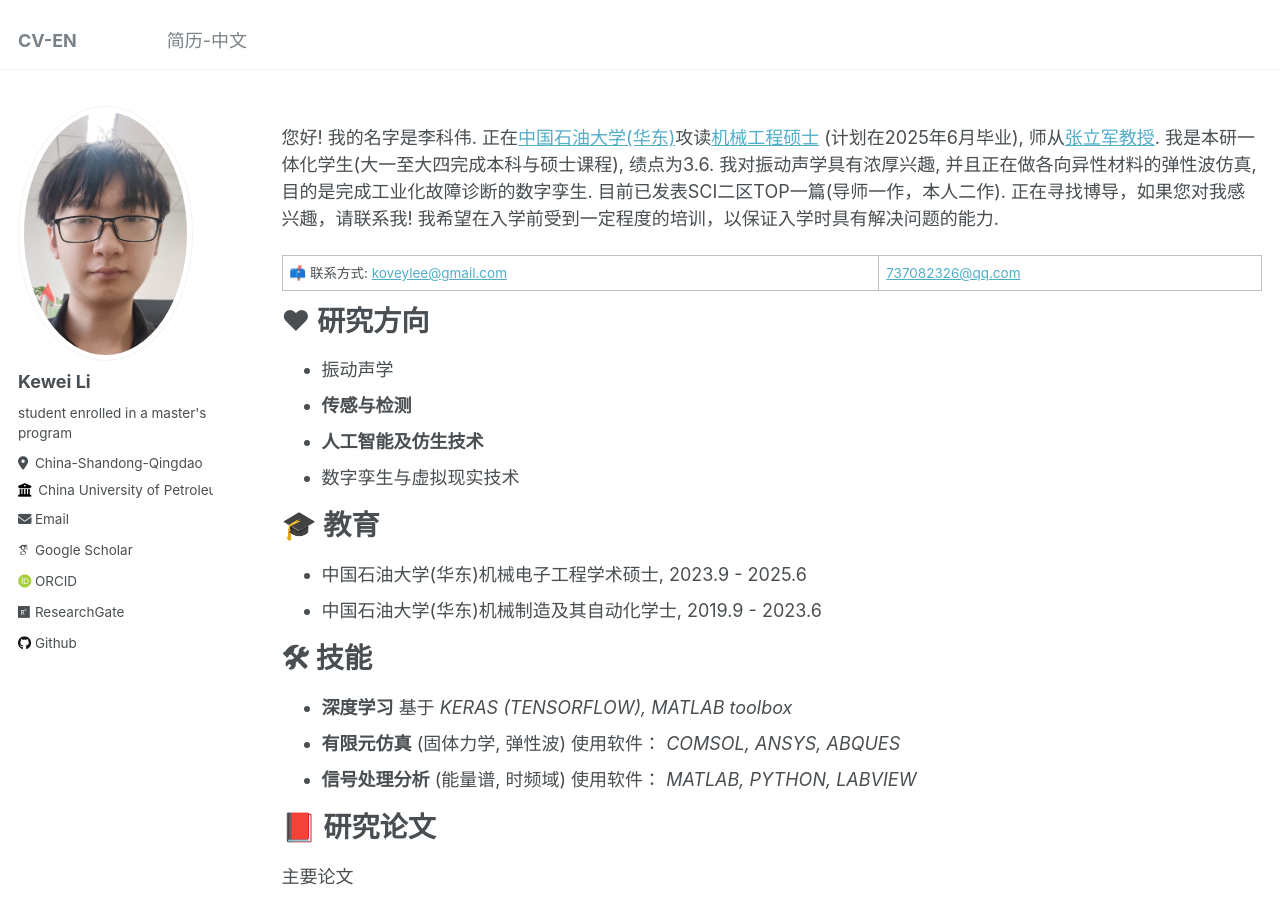
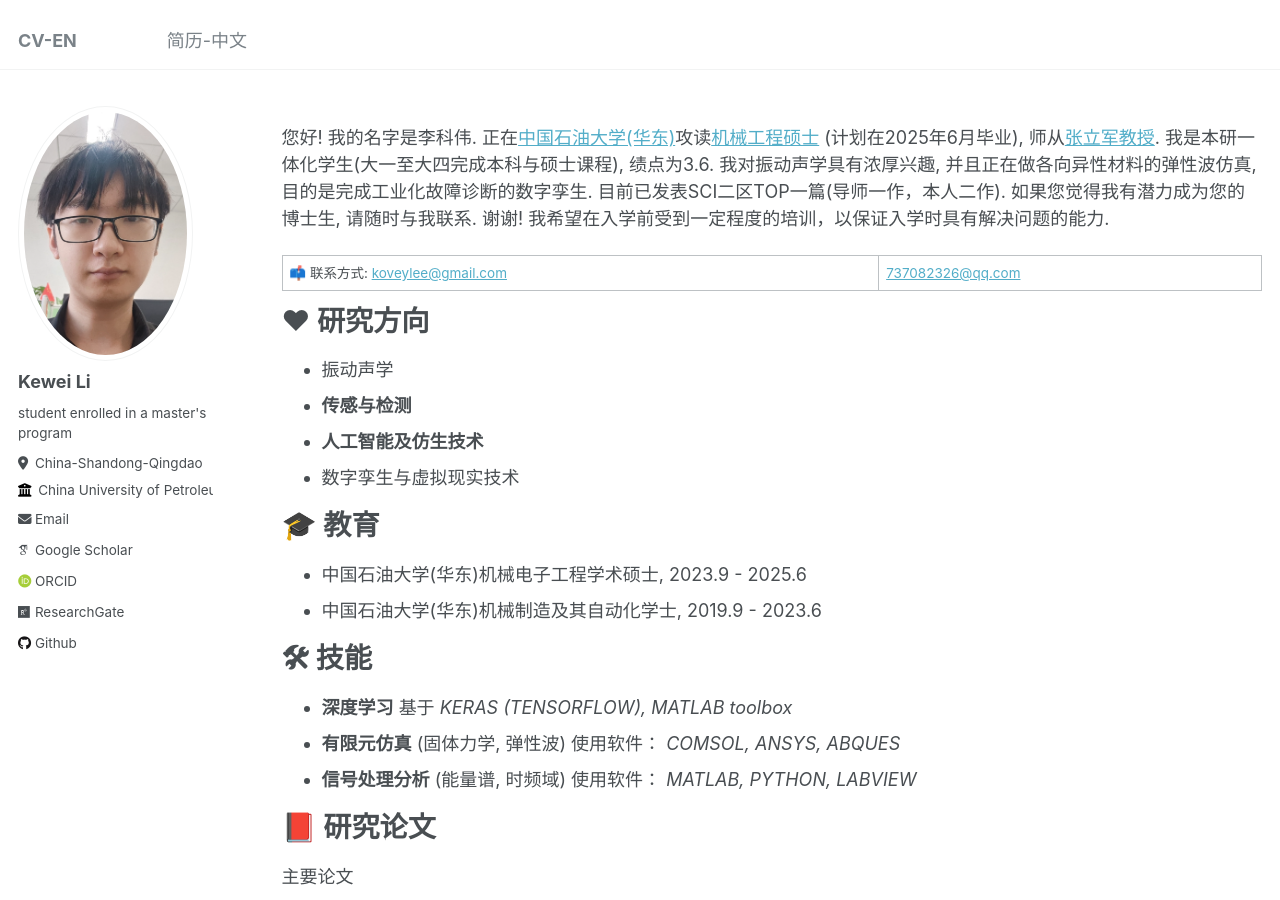
Before and after one commit to TheHangedManC/TheHangedManC-thehangedmanc.github.io, a Jekyll site: the page built from _pages/publications.md, in a window 1280 px wide and 900 px high. Built offline with Jekyll 4.4.1, drawn with Linux system fonts in a browser that asks for light colours; some web fonts are replaced.

Commit message:
Update publications.md

```diff
--- a/_pages/publications.md
+++ b/_pages/publications.md
@@ -8,7 +8,7 @@ author_profile: true
 {% include base_path %}
 
 您好! 我的名字是李科伟. 正在[中国石油大学(华东)](https://www.upc.edu.cn/)攻读[机械工程硕士](https://cmee.upc.edu.cn/) (计划在2025年6月毕业), 师从[张立军教授](https://cmee.upc.edu.cn/2024/0304/c21292a424244/page.htm).
-我是本研一体化学生(大一至大四完成本科与硕士课程), 绩点为3.6. 我对振动声学具有浓厚兴趣, 并且正在做各向异性材料的弹性波仿真, 目的是完成工业化故障诊断的数字孪生. 目前已发表SCI二区TOP一篇(导师一作，本人二作). 正在寻找博导，如果您对我感兴趣，请联系我! 我希望在入学前受到一定程度的培训，以保证入学时具有解决问题的能力.
+我是本研一体化学生(大一至大四完成本科与硕士课程), 绩点为3.6. 我对振动声学具有浓厚兴趣, 并且正在做各向异性材料的弹性波仿真, 目的是完成工业化故障诊断的数字孪生. 目前已发表SCI二区TOP一篇(导师一作，本人二作). 如果您觉得我有潜力成为您的博士生, 请随时与我联系. 谢谢! 我希望在入学前受到一定程度的培训，以保证入学时具有解决问题的能力.
 
 📫 联系方式: <a href='mailto:koveylee@gmail.com'>koveylee@gmail.com</a> | <a href='mailto:737082326@qq.com'>737082326@qq.com</a>
 
```
